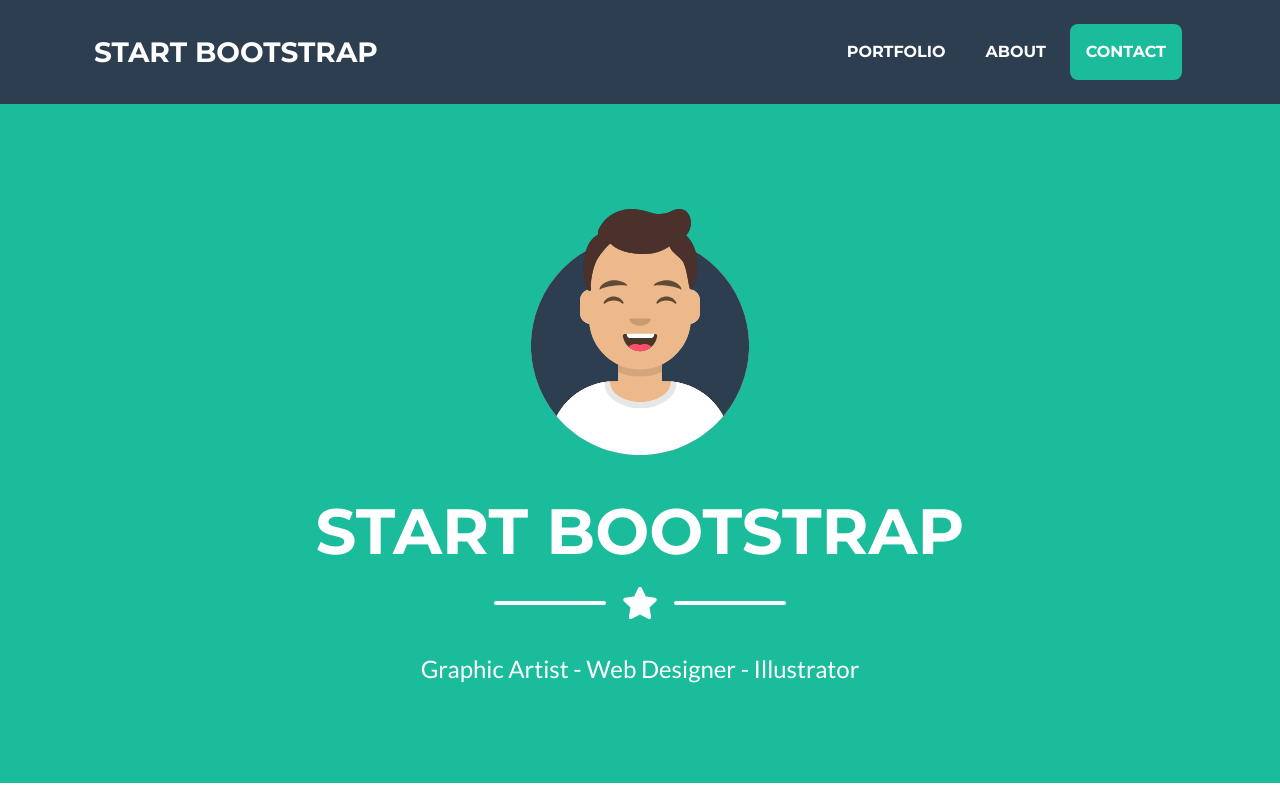
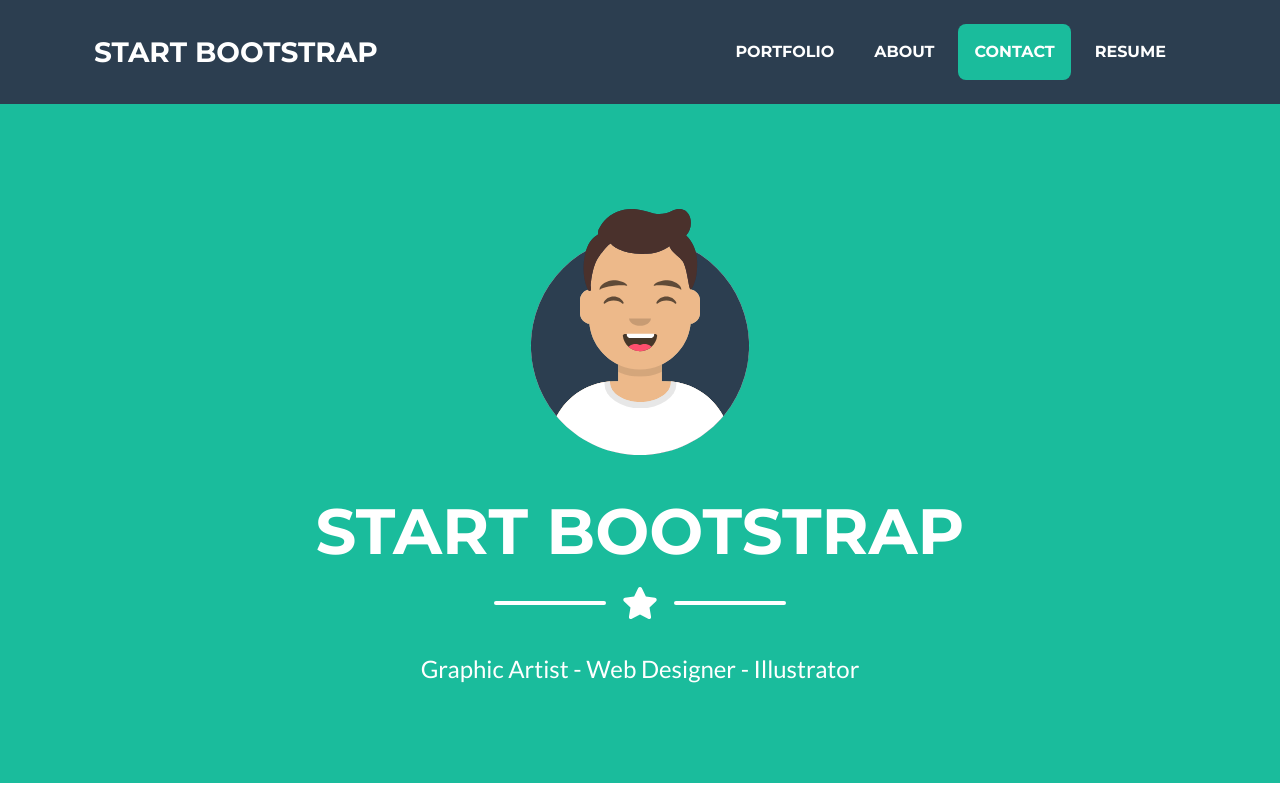
Before and after one commit to MERZIOX/Curriculum-Vitae, a plain HTML site: page freelancer/index.html in a window 1280 px wide. Shown: the top 800 px of the page. Drawn offline with nearby package versions, Linux system fonts and the light colour scheme.

Commit message:
conexion-freelancer
Se crea la conexion entre el resumen y freelancer

```diff
--- a/freelancer/index.html
+++ b/freelancer/index.html
@@ -30,6 +30,7 @@
                         <li class="nav-item mx-0 mx-lg-1"><a class="nav-link py-3 px-0 px-lg-3 rounded js-scroll-trigger" href="#portfolio">Portfolio</a></li>
                         <li class="nav-item mx-0 mx-lg-1"><a class="nav-link py-3 px-0 px-lg-3 rounded js-scroll-trigger" href="#about">About</a></li>
                         <li class="nav-item mx-0 mx-lg-1"><a class="nav-link py-3 px-0 px-lg-3 rounded js-scroll-trigger" href="#contact">Contact</a></li>
+                        <li class="nav-item mx-0 mx-lg-1"><a class="nav-link py-3 px-0 px-lg-3 rounded js-scroll-trigger" href="../index.html">Resume</a></li>
                     </ul>
                 </div>
             </div>
```
Also changed, not shown: index.html (+1 -0 lines).
